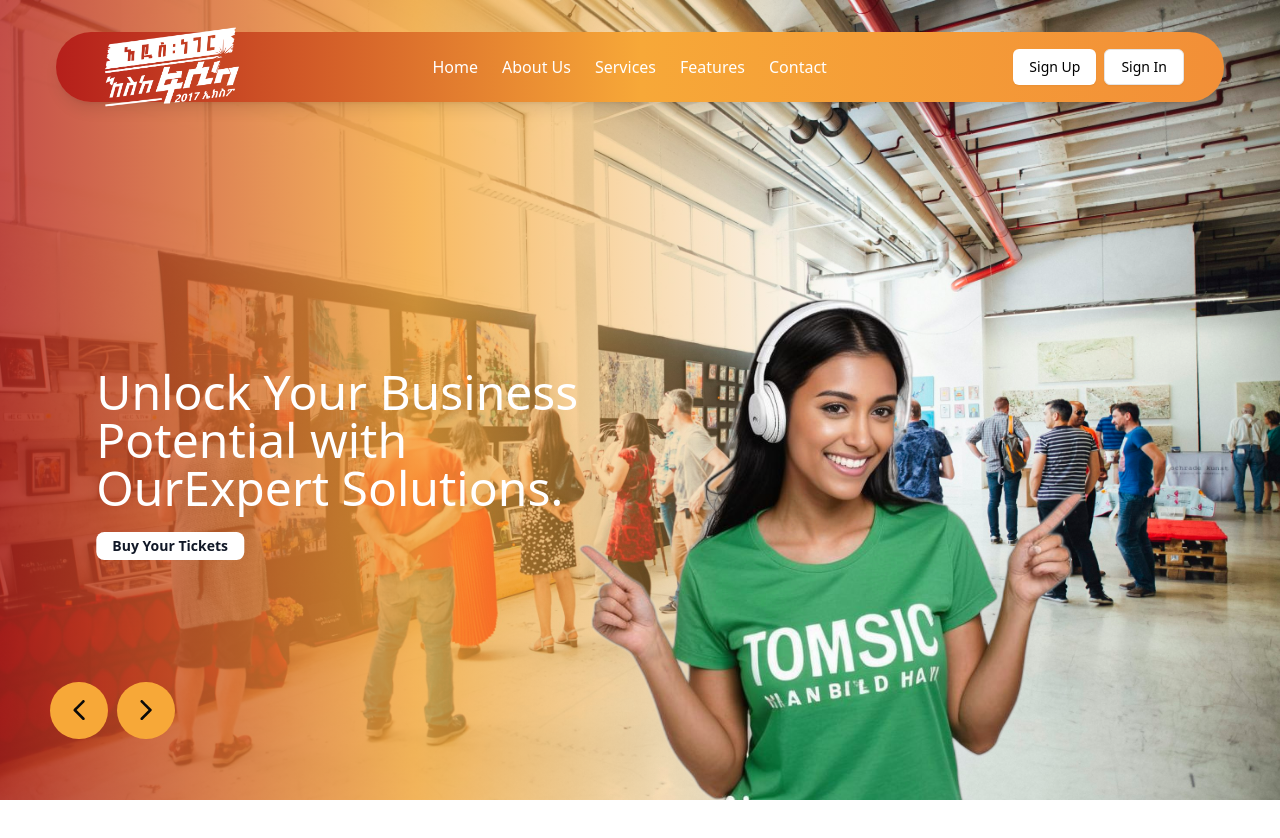
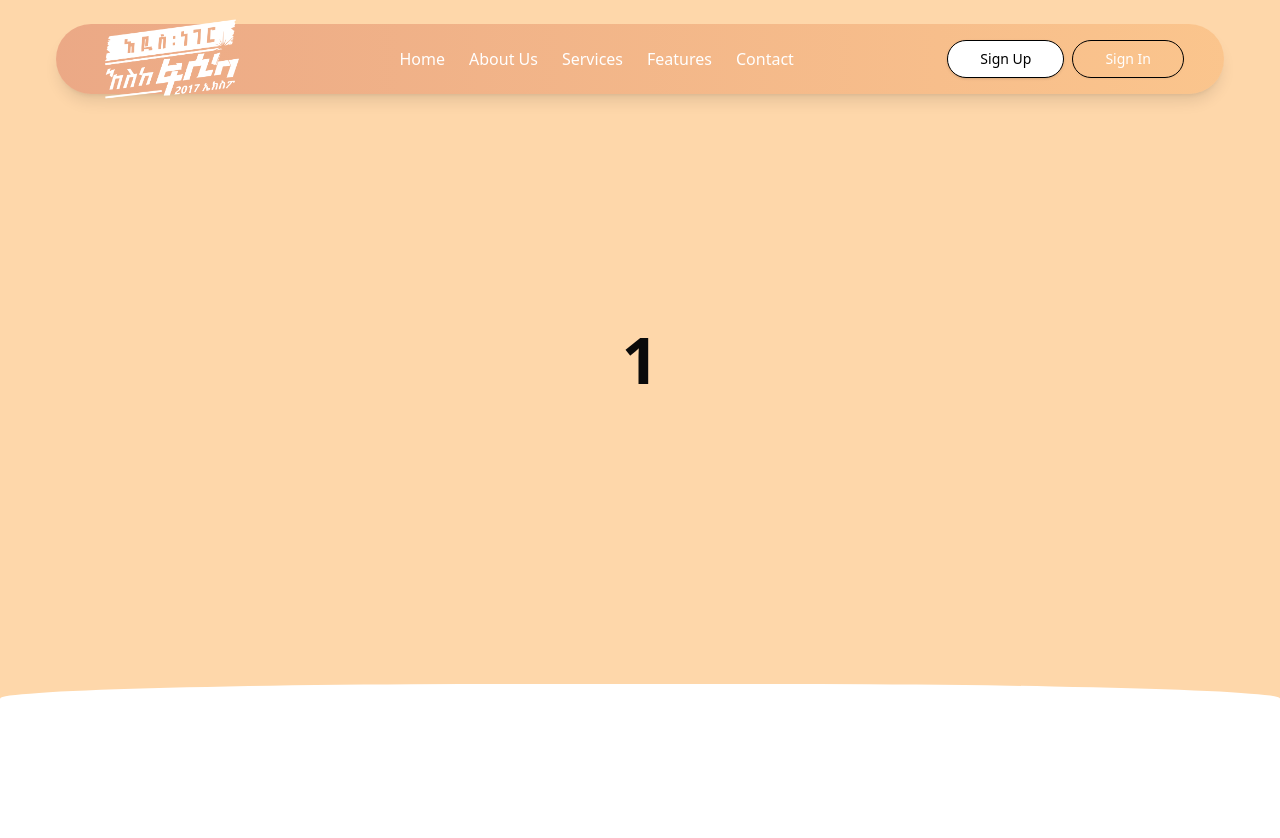
Before and after one commit to DevSoldiers/tamesol-exhibition, a Next.js app: page /en in a window 1280 px wide. Shown: the top 838 px of the page. Before the commit the page ends 800 px from the top, so only its background shows below. Built offline with nearby package versions, Linux system fonts and the light colour scheme.

Commit message:
wip: hero-section.

```diff
--- a/src/_components/Hero/hero_carousel.tsx
+++ b/src/_components/Hero/hero_carousel.tsx
@@ -1,61 +1,33 @@
 'use client';
-import React from 'react';
+import '../../_styles/carousel.css';
+
 import { EmblaOptionsType } from 'embla-carousel';
 import useEmblaCarousel from 'embla-carousel-react';
-import Autoplay from 'embla-carousel-autoplay';
-import { NextButton, PrevButton, usePrevNextButtons } from '../Buttons/EmblaArrowButtons';
-import { DotButton, useDotButton } from '../Buttons/Embla_Dot_Buttons';
-import '../../_styles/carousel.css';
-import HeroSection from '.';
+// import Autoplay from 'embla-carousel-autoplay'
+
 type PropType = {
-  slides: number[];
+  slides?: number[];
   options?: EmblaOptionsType;
 };
 
 const EmblaCarousel: React.FC<PropType> = (props) => {
-  const { slides, options } = props;
-  const [emblaRef, emblaApi] = useEmblaCarousel(options, [Autoplay()]);
-
-  const { selectedIndex, scrollSnaps, onDotButtonClick } = useDotButton(emblaApi);
-
-  const { prevBtnDisabled, nextBtnDisabled, onPrevButtonClick, onNextButtonClick } =
-    usePrevNextButtons(emblaApi);
+  const { slides = [0, 1, 2], options = { loop: true } } = props ?? {};
+  const [emblaRef] = useEmblaCarousel(options);
 
   return (
-    <section className="embla bg-orange-200 h-full">
+    <section className="embla bg-orange-200 absolute inset-0 h-[90dvh]">
       <div className="embla__viewport" ref={emblaRef}>
         <div className="embla__container">
           {slides.map((index) => (
-            <div
-              className="relative embla__slide h-screen max-md:h-auto bg-top-header-bg bg-cover bg-no-repeat pt-32 px-14"
-              key={index}
-            >
-              {/* overlay cover */}
-              <div className="absolute inset-0 bg-brand-gradient-var4 opacity-80"></div>
-              <HeroSection />
+            // <div className="embla__slide bg-top-header-bg bg-no-repeat" key={index}>
+            <div className="embla__slide bg-no-repeat" key={index}>
+              {/* <div className="bg-violet-200 absolute z-50 inset-0">Slider</div> */}
+              <div className="embla__slide__number">{index + 1}</div>
             </div>
           ))}
         </div>
       </div>
-
-      <div className="embla__controls grid max-md:hidden">
-        <div className="embla__buttons">
-          <PrevButton onClick={onPrevButtonClick} disabled={prevBtnDisabled} />
-          <NextButton onClick={onNextButtonClick} disabled={nextBtnDisabled} />
-        </div>
-
-        <div className="embla__dots">
-          {scrollSnaps.map((_, index) => (
-            <DotButton
-              key={index}
-              onClick={() => onDotButtonClick(index)}
-              className={'embla__dot'.concat(
-                index === selectedIndex ? ' embla__dot--selected' : ''
-              )}
-            />
-          ))}
-        </div>
-      </div>
+      <div className="bg-white absolute bottom-0 right-0 left-0 h-[36px] text-white rounded-tr-[40%] rounded-tl-[40%]"></div>
     </section>
   );
 };
--- a/src/_components/Navbar/Navbar.tsx
+++ b/src/_components/Navbar/Navbar.tsx
@@ -8,37 +8,18 @@ import { useEffect, useState, useRef } from 'react';
 
 export default function Navbar() {
   const [isOpen, setIsOpen] = useState(false);
-  const sidebarRef = useRef<HTMLDivElement>(null);
   const menuButtonRef = useRef<HTMLButtonElement>(null);
   const t = useTranslations();
   const navLinks = t.raw('Navbar-links');
 
-  // Handle body overflow when sidebar is open
   useEffect(() => {
     document.body.style.overflow = isOpen ? 'hidden' : '';
   }, [isOpen]);
 
-  // Handle clicks outside sidebar
-  useEffect(() => {
-    const handleClickOutside = (event: MouseEvent) => {
-      if (isOpen && sidebarRef.current && menuButtonRef.current) {
-        const isOutsideSidebar = !sidebarRef.current.contains(event.target as Node);
-        const isOutsideMenuButton = !menuButtonRef.current.contains(event.target as Node);
-
-        if (isOutsideSidebar && isOutsideMenuButton) {
-          setIsOpen(false);
-        }
-      }
-    };
-
-    document.addEventListener('mousedown', handleClickOutside);
-    return () => document.removeEventListener('mousedown', handleClickOutside);
-  }, [isOpen]);
-
   return (
-    <nav>
-      <section className="w-full px-14 max-md:px-3 py-8 z-40 relative">
-        <article className="bg-brand-gradient-var1 text-white px-4 md:px-10 py-5 max-md:py-1 rounded-full max-md:rounded-md shadow-lg mx-auto flex items-center justify-between relative max-h-[70px]">
+    <nav className="sticky top-3 z-50 mt-6 w-full">
+      <section className="w-full px-14 max-md:px-3 z-40 relative">
+        <article className="bg-glass-morph-bg text-white px-4 md:px-10 py-5 max-md:py-1 rounded-full max-md:rounded-md shadow-lg mx-auto flex items-center justify-between relative max-h-[70px]">
           {/* Logo */}
           <div className="relative w-[150px] h-[80px] flex items-center justify-center hover:cursor-pointer transition-transform duration-300 hover:scale-110">
             <Image
@@ -49,7 +30,6 @@ export default function Navbar() {
               className="absolute top-0 max-md:w-32"
             />
           </div>
-
           {/* Desktop Menu */}
           <div className="hidden lg:flex space-x-6 text-gray-300 items-center">
             {navLinks.map((link: { label: string; src: string }) => (
@@ -58,17 +38,18 @@ export default function Navbar() {
               </Link>
             ))}
           </div>
-
           {/* Buttons */}
           <div className="hidden lg:flex space-x-2">
-            <Button variant="secondary" className="bg-white text-black px-4">
+            <Button className="bg-white border-[1px] border-black rounded-3xl px-8 py-[18px] box-border text-black">
               Sign Up
             </Button>
-            <Button variant="outline" className="bg-white text-black px-4">
+            <Button
+              variant="outline"
+              className="bg-transparent border-[1px] border-black rounded-3xl px-8 py-[18px] box-border"
+            >
               Sign In
             </Button>
           </div>
-
           {/* Mobile Menu Button */}
           <button
             ref={menuButtonRef}
@@ -87,49 +68,53 @@ export default function Navbar() {
           </button>
         </article>
       </section>
-
-      {/* Mobile Menu */}
+      {/* mobile menue */}
       <div
-        ref={sidebarRef}
-        className={`absolute bg-orange-200 h-screen top-0 right-0 w-1/2 z-50 px-10 pt-24 transform transition-transform duration-300 ${isOpen ? 'translate-x-0' : 'translate-x-full'}`}
-      >
-        {/* Mobile Close Button */}
-        <button
-          className="absolute top-3 right-3 w-10 h-10 flex flex-col justify-center items-center gap-1"
+        className={`fixed inset-0 z-40 transition-opacity duration-300 ${
+          isOpen ? 'opacity-100 pointer-events-auto' : 'opacity-0 pointer-events-none'
+        }`}
         onClick={() => setIsOpen(false)}
       >
-          <span className="w-8 h-1 bg-white rounded block rotate-45 translate-y-2 transition-transform duration-300"></span>
-          <span className="w-8 h-1 bg-white rounded block opacity-0"></span>
-          <span className="w-8 h-1 bg-white rounded block -rotate-45 -translate-y-2 transition-transform duration-300"></span>
+        <div className="absolute inset-0 bg-black bg-opacity-50"></div>
+        <div
+          className={`absolute top-0 right-0 h-full w-64 bg-glass-morph-bg text-white p-6 transition-transform duration-300 ${
+            isOpen ? 'translate-x-0' : 'translate-x-full'
+          }`}
+          onClick={(e) => e.stopPropagation()}
+        >
+          <button
+            ref={menuButtonRef}
+            className="relative w-10 h-10 flex flex-col justify-center items-center gap-1 lg:hidden"
+            onClick={() => setIsOpen(false)}
+          >
+            <span
+              className={`w-8 h-1 bg-white rounded block transition-transform duration-300 ${isOpen ? 'rotate-45 translate-y-2' : ''}`}
+            ></span>
+            <span
+              className={`w-8 h-1 bg-white rounded block transition-opacity duration-300 ${isOpen ? 'opacity-0' : 'opacity-100'}`}
+            ></span>
+            <span
+              className={`w-8 h-1 bg-white rounded block transition-transform duration-300 ${isOpen ? '-rotate-45 -translate-y-2' : ''}`}
+            ></span>
           </button>
-
-        {/* Mobile Menu Links */}
-        <div className="flex flex-col space-y-6 mt-8">
           {navLinks.map((link: { label: string; src: string }) => (
-            <Link
-              href={link.src}
-              key={link.label}
-              onClick={() => setIsOpen(false)}
-              className="text-gray-700 hover:text-white text-lg font-medium transition-colors duration-300"
-            >
+            <Link href={link.src} className="block py-2" key={link.label}>
               {link.label}
             </Link>
           ))}
-        </div>
-
-        {/* Mobile Auth Buttons */}
-        <div className="flex flex-col space-y-4 mt-12">
-          <Button variant="secondary" className="bg-white text-black w-full py-4 hover:bg-gray-100">
+          <div className="mt-4 flex flex-col space-y-2">
+            <Button className="bg-white border-[1px] border-black rounded-3xl px-8 py-[18px] box-border text-black">
               Sign Up
             </Button>
             <Button
               variant="outline"
-            className="bg-transparent border-white text-white w-full py-4 hover:bg-white/10"
+              className="bg-transparent border-[1px] border-black rounded-3xl px-8 py-[18px] box-border"
             >
               Sign In
             </Button>
           </div>
         </div>
+      </div>
     </nav>
   );
 }
--- a/src/_styles/carousel.css
+++ b/src/_styles/carousel.css
@@ -1,29 +1,30 @@
 .embla {
-  /* max-width: 48rem; */
   margin: auto;
-  --slide-height: 19rem;
+  margin-top: 0;
+  --slide-height: 100%;
   --slide-spacing: 1rem;
   --slide-size: 100%;
-  max-width: 100%;
-  position: absolute;
-  inset: 0;
 }
 
 .embla__viewport {
   overflow: hidden;
+  height: var(--slide-height);
+  /* background: skyblue; */
 }
 
 .embla__container {
   display: flex;
   touch-action: pan-y pinch-zoom;
   margin-left: calc(var(--slide-spacing) * -1);
+  height: var(--slide-height);
 }
 
 .embla__slide {
   transform: translate3d(0, 0, 0);
   flex: 0 0 var(--slide-size);
   min-width: 0;
-  /* padding-left: var(--slide-spacing); */
+  padding-left: var(--slide-spacing);
+  height: var(--slide-height);
 }
 
 .embla__slide__number {
@@ -37,96 +38,3 @@
   height: var(--slide-height);
   user-select: none;
 }
-
-.embla__controls {
-  /* grid-template-columns: auto 1fr; */
-  justify-content: space-between;
-  gap: 1.2rem;
-  margin-top: 1.8rem;
-  position: absolute;
-  bottom: 0;
-  left: 50px;
-  z-index: 1000;
-}
-
-.embla__buttons {
-  display: grid;
-  grid-template-columns: repeat(2, 1fr);
-  gap: 0.6rem;
-  align-items: center;
-}
-
-.embla__button {
-  -webkit-tap-highlight-color: rgba(var(--text-high-contrast-rgb-value), 0.5);
-  -webkit-appearance: none;
-  appearance: none;
-  background-color: transparent;
-  touch-action: manipulation;
-  display: inline-flex;
-  text-decoration: none;
-  cursor: pointer;
-  border: 0;
-  padding: 0;
-  margin: 0;
-  box-shadow: inset 0 0 0 0.2rem var(--detail-medium-contrast);
-  width: 3.6rem;
-  height: 3.6rem;
-  z-index: 1;
-  border-radius: 50%;
-  color: var(--text-body);
-  display: flex;
-  align-items: center;
-  justify-content: center;
-  background-color: #f7a838;
-}
-
-.embla__button:disabled {
-  color: var(--detail-high-contrast);
-}
-
-.embla__button__svg {
-  width: 35%;
-  height: 35%;
-}
-
-.embla__dots {
-  display: flex;
-  flex-wrap: wrap;
-  justify-content: flex-end;
-  align-items: center;
-  margin-right: calc((2.6rem - 1.4rem) / 2 * -1);
-}
-
-.embla__dot {
-  -webkit-tap-highlight-color: rgba(var(--text-high-contrast-rgb-value), 0.5);
-  -webkit-appearance: none;
-  appearance: none;
-  background-color: transparent;
-  touch-action: manipulation;
-  display: inline-flex;
-  text-decoration: none;
-  cursor: pointer;
-  border: 0;
-  padding: 0;
-  margin: 0;
-  width: 2.6rem;
-  height: 2.6rem;
-  display: flex;
-  align-items: center;
-  justify-content: center;
-  border-radius: 50%;
-}
-
-.embla__dot:after {
-  box-shadow: inset 0 0 0 0.2rem var(--detail-medium-contrast);
-  width: 1.4rem;
-  height: 1.4rem;
-  border-radius: 50%;
-  display: flex;
-  align-items: center;
-  content: '';
-}
-
-.embla__dot--selected:after {
-  box-shadow: inset 0 0 0 0.2rem var(--text-body);
-}
--- a/src/app/[locale]/page.tsx
+++ b/src/app/[locale]/page.tsx
@@ -1,18 +1,19 @@
 import EmblaCarousel from '@/_components/Hero/hero_carousel';
 import Navbar from '@/_components/Navbar/Navbar';
-import { useTranslations } from 'next-intl';
+// import { useTranslations } from 'next-intl';
+// import Image from 'next/image';
 
 export default function Home() {
-  const t = useTranslations('HomePage');
-  console.log('t==>', t('title'));
+  // const t = useTranslations('HomePage');
+  /* Frame 44 */
+
   return (
-    <main className="">
-      {/* nav and hero wrapper */}
-      <section className="relative overflow-x-hidden h-screen max-md:min-h-[65vh] max-md:h-full">
-        {/* carousel background section */}
-        <EmblaCarousel slides={[1, 2, 3]} options={{ loop: false }} />
-        {/* nav and hero section */}
-        <Navbar />
+    <main className="h-[200vh]">
+      <Navbar />
+      <section className="h-[90dvh]">
+        {/* <div className="hidden lg:block h-[90dvh] bg-yellow-200 absolute right-0 bottom-0 top-0 z-10 max-w-[720px] w-full rounded-tl-[70%] rounded-bl-[150px]">
+        </div> */}
+        <EmblaCarousel />
       </section>
     </main>
   );
--- a/tailwind.config.ts
+++ b/tailwind.config.ts
@@ -60,6 +60,8 @@ export default {
         'brand-gradient-var2': 'linear-gradient(to right, #722f37,#f7a838, #f28f37)',
         'brand-gradient-var3': 'linear-gradient(to right, #722f37,#f7a838, #f28f37)',
         'brand-gradient-var4': 'linear-gradient(to right, #b51f1b,#f7a838, #f28e3700,#f28e3700)',
+        'glass-morph-bg':
+          'linear-gradient(90deg, rgba(181, 31, 27, 0.25) 0%, rgba(242, 143, 55, 0.25) 100%)',
         'top-header-bg': "url('/hero_exhibition_placeholder.jpeg')",
       },
       borderRadius: {
```
Also changed, not shown: src/_components/HIghlitedOffers/Offersection.tsx (added, +7 -0 lines), src/_ui/Card/Card.tsx (+42 -0 lines). Lines whose indentation alone changed are shown as unchanged.
